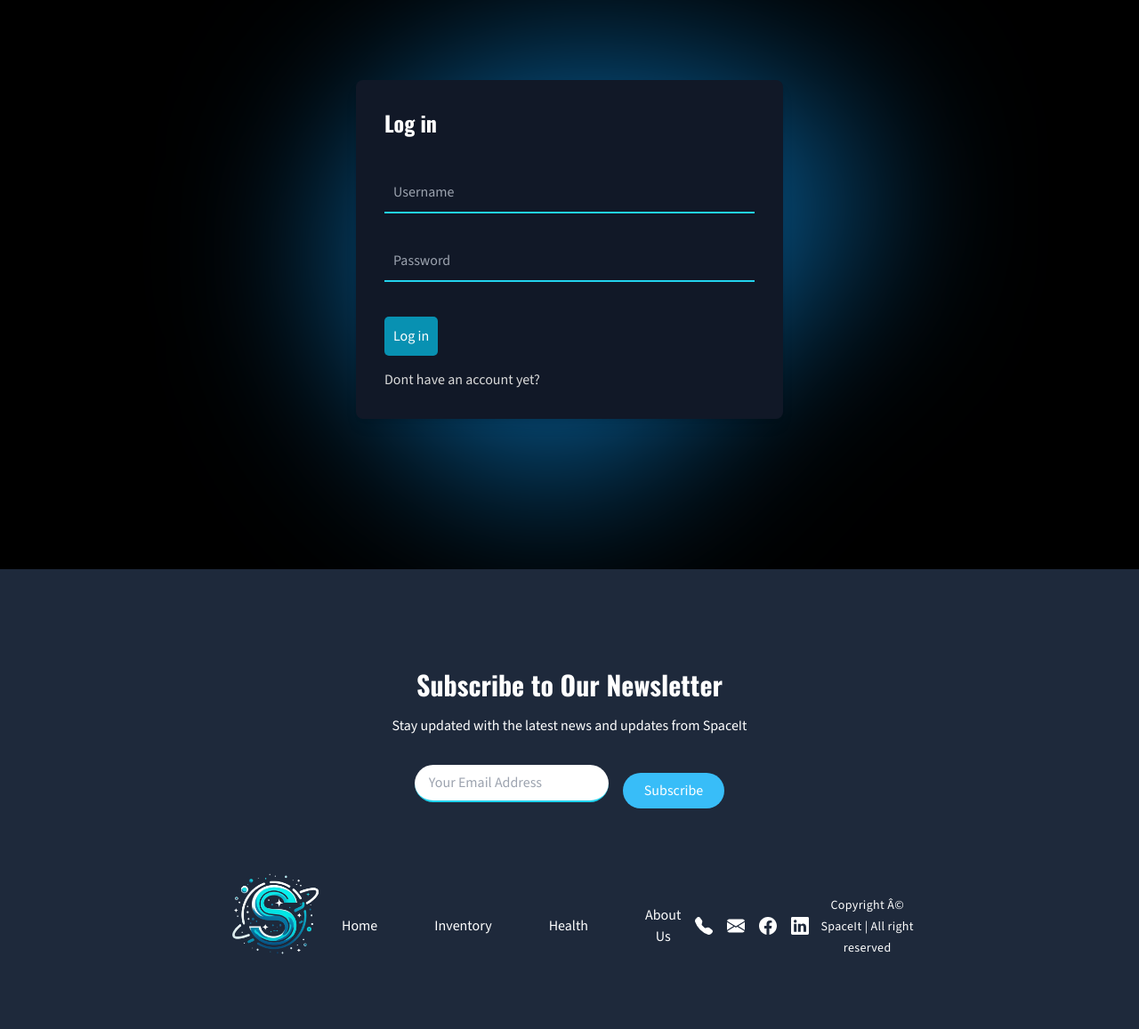
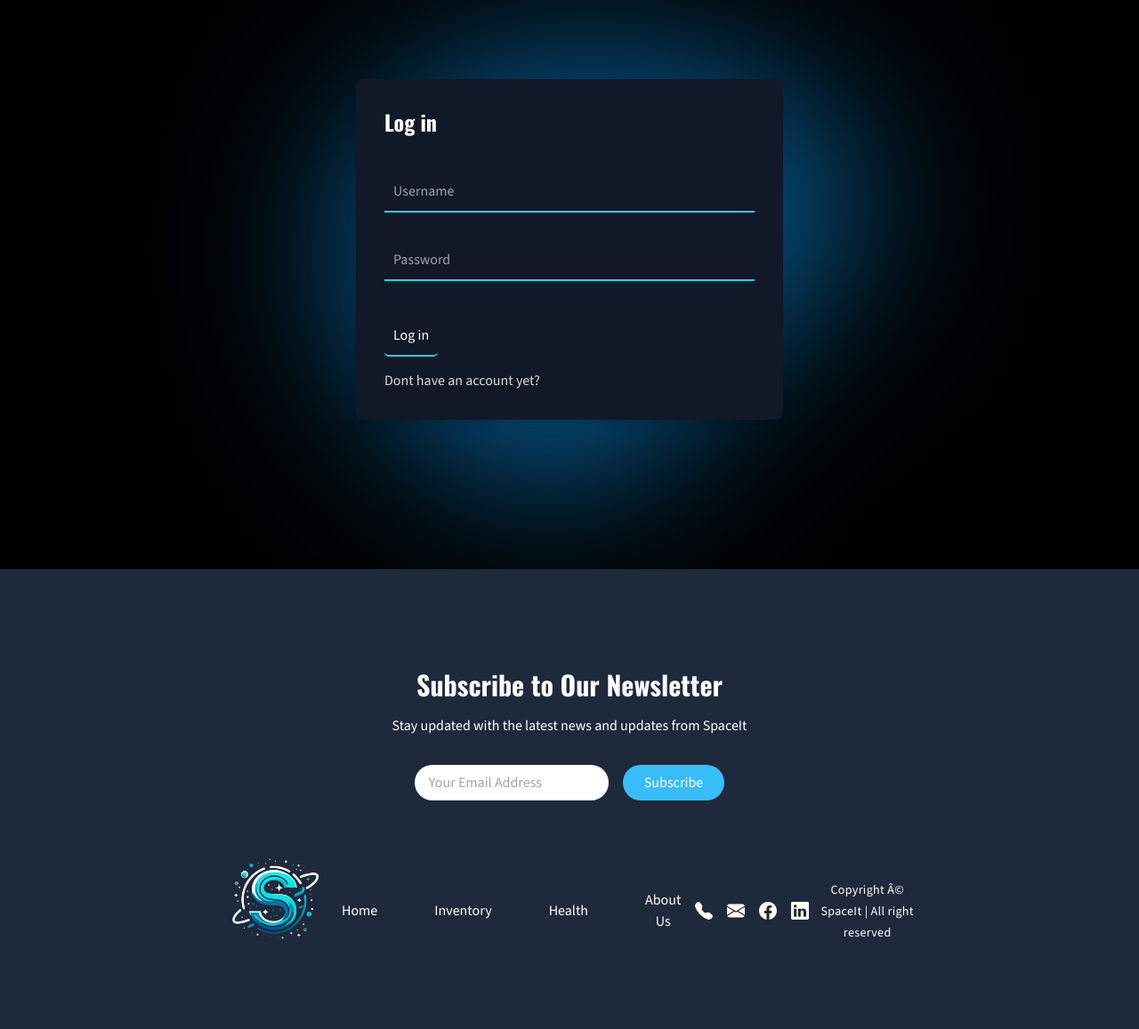
Before and after one commit to Ray1457/spacehack, a Flask app: page /login in a window 1280 px wide. Shown: the part 128-1285 px from the top of the page at 89% size. After the commit the page ends 1184 px from the top, so only its background shows below. Run offline with Flask 3, Linux system fonts and the light colour scheme; some libraries are stand-ins or nearby versions.

Commit message:
Update login.html

```diff
--- a/templates/login.html
+++ b/templates/login.html
@@ -20,7 +20,7 @@
 <div class=" flex items-center justify-center h-[70vh]">
     <div class="bg-lightbg p-8 rounded-lg shadow-lg w-full min-w-[30rem] max-w-[30rem] mx-auto">
         <h2 class="text-white text-2xl font-bold mb-6">Log in</h2>
-        <form method="POST" action="{{ url_for('login') }}">
+        <form class='reg' method="POST" action="{{ url_for('login') }}">
             {{ form.hidden_tag() }}
             <p class="text-red-700 py-2">{{mess}}</p>
             <div class="mb-4">
@@ -83,14 +83,14 @@
   color: #333;
 }
 
-form {
+.reg {
   display: flex;
   flex-direction: column;
   flex-grow: 1;
   justify-content: space-between;
 }
 
-input {
+.reg input {
   margin-bottom: 15px;
   padding: 10px;
   border: none;
@@ -100,7 +100,7 @@
 
 }
 
-input:focus {
+.reg input:focus {
   outline: none;
   border-bottom-color: var(--cyan-600);
 }
```
